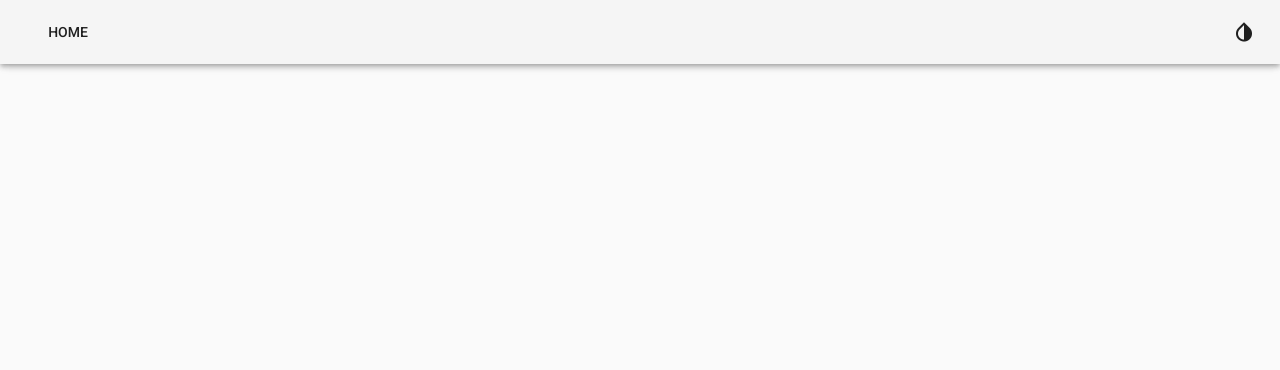
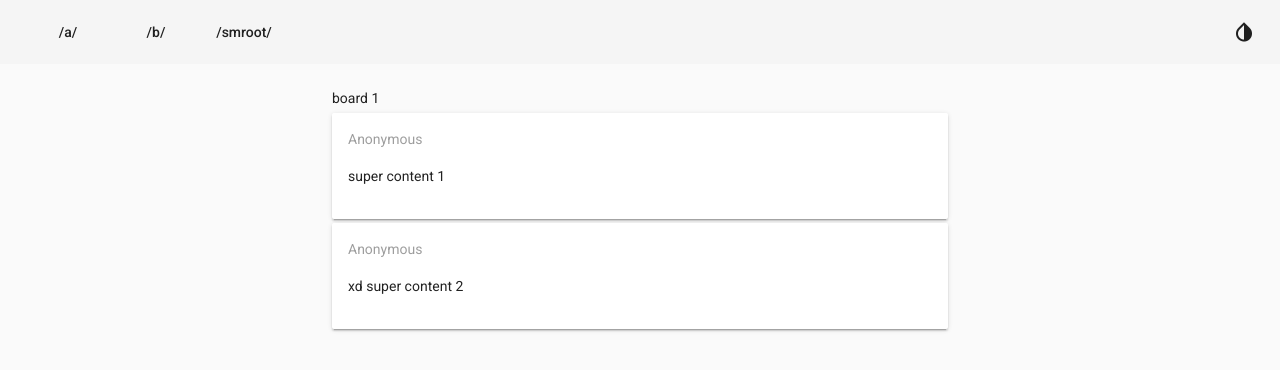
Before and after one commit to xdk78/queshen-frontend, a Vue app: page /1 in a window 1280 px wide. Shown: the top 370 px of the page. Built offline with nearby package versions, Linux system fonts and the light colour scheme.

Commit message:
Add basic layout

```diff
--- /dev/null
+++ b/src/components/Board.vue
@@ -0,0 +1,18 @@
+<template>
+  <div>
+    board {{$route.params.name}}
+    <feed></feed>
+  </div>
+</template>
+
+<script>
+import Feed from '@/components/Feed'
+export default {
+  name: 'Board',
+  components: {Feed}
+}
+</script>
+
+<style>
+
+</style>
--- /dev/null
+++ b/src/components/Feed.vue
@@ -0,0 +1,30 @@
+<template>
+  <div>
+    <post v-for="post in posts" :key="post.id" :post="post"></post>
+  </div>
+</template>
+
+<script>
+import Post from '@/components/Post'
+export default {
+  name: 'Feed',
+  components: { Post },
+  data () {
+    return {
+      posts: [
+        {
+          id: 0,
+          content: 'super content 1'
+        },
+        {
+          id: 1,
+          content: 'xd super content 2'
+        }
+      ]
+    }
+  }
+}
+</script>
+
+<style>
+</style>
--- /dev/null
+++ b/src/components/Post.vue
@@ -0,0 +1,27 @@
+<template>
+  <v-card class="my-1">
+    <v-card-text>
+        <div class="grey--text" >
+            Anonymous
+        </div>
+        <v-spacer />
+      <div></div>
+      <v-layout>
+        <p class="mt-3">
+        {{post.content}}
+        </p>
+      </v-layout>
+    </v-card-text>
+  </v-card>
+</template>
+
+<script>
+export default {
+  name: 'Post',
+  props: ['post'],
+  data () {
+    return {
+    }
+  }
+}
+</script>
--- a/src/components/Toolbar.vue
+++ b/src/components/Toolbar.vue
@@ -1,8 +1,8 @@
 <template>
    <div>
-    <v-toolbar app fixed>
-      <v-toolbar-items class="hidden-sm-and-down">
-          <v-btn flat to="/" > Home</v-btn>
+    <v-toolbar flat app fixed>
+      <v-toolbar-items>
+          <v-btn class="btn-normal " v-for="(item, index) in boards" :key="index" flat :to="item.to" > /{{item.name}}/</v-btn>
       </v-toolbar-items>
       <v-spacer></v-spacer>
       <v-toolbar-side-icon @click="changeTheme">
@@ -23,6 +23,20 @@ export default {
   },
   data () {
     return {
+      boards: [
+        {
+          name: 'a',
+          to: 'a'
+        },
+        {
+          name: 'b',
+          to: 'b'
+        },
+        {
+          name: 'smroot',
+          to: 'smroot'
+        }
+      ]
     }
   },
   methods: {
@@ -37,6 +51,8 @@ export default {
 }
 </script>
 
-<style>
-
+<style scoped>
+.btn-normal {
+  text-transform: none;
+}
 </style>
--- a/src/router/index.js
+++ b/src/router/index.js
@@ -1,6 +1,7 @@
 import Vue from 'vue'
 import Router from 'vue-router'
 import Home from '@/components/Home'
+import Board from '@/components/Board'
 
 Vue.use(Router)
 
@@ -10,6 +11,11 @@ export default new Router({
       path: '/',
       name: 'Home',
       component: Home
+    },
+    {
+      path: '/:name',
+      name: 'Board',
+      component: Board
     }
   ],
   mode: 'history'
```
